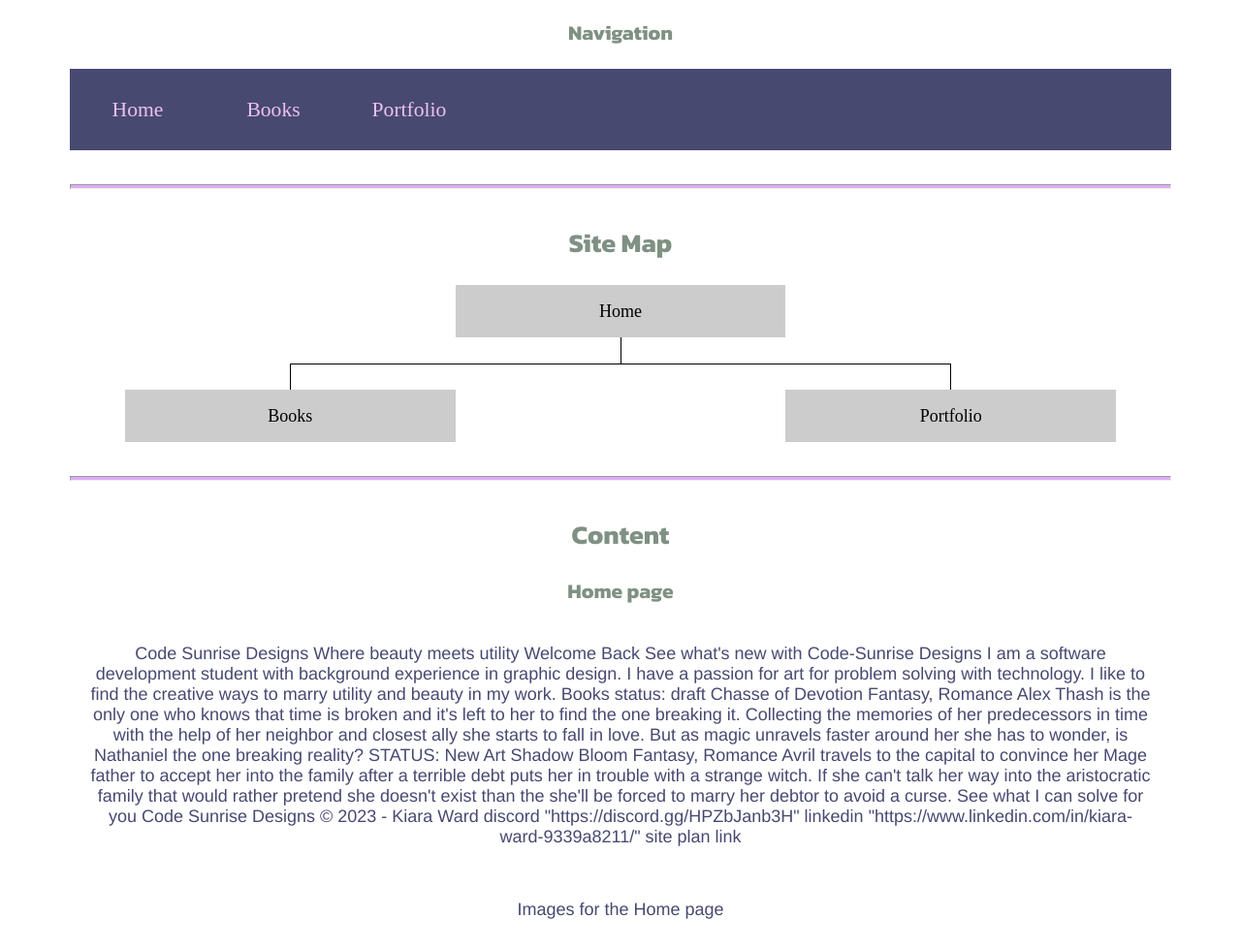
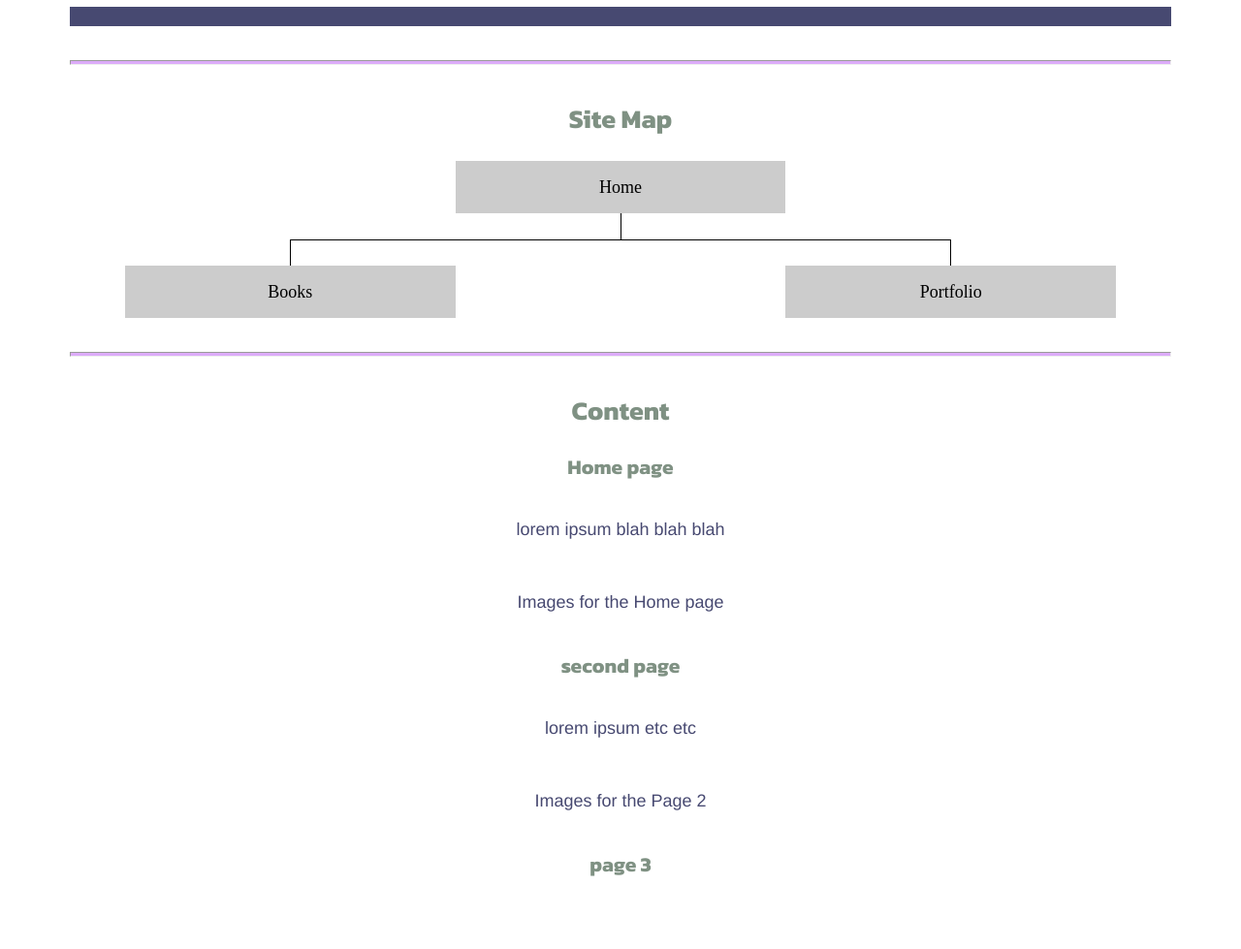
Before and after one commit to code-sunrise/freelance, a plain HTML site: page site-plan-template.html in a window 1280 px wide. Shown: the part 1765-2744 px from the top of the page at 97% size. Drawn offline with Linux system fonts and the light colour scheme; a web font is replaced by a local one.

Commit message:
i updated the wrong site plan by going into the template instead of the actual site plan whoops

```diff
--- a/site-plan-template.html
+++ b/site-plan-template.html
@@ -15,9 +15,9 @@
 
   <body>
     <header>
-      <h1>Code Sunrise Designs</h1>
-      <h2>Kiara Mitchell</h2>
-      <h2>WDD 130-A3</h2>
+      <h1>portfolio site plan</h1>
+      <h2>name</h2>
+      <h2></h2>
     </header>
     <main>
       <hr>
@@ -87,11 +87,11 @@
       <h3>
         Navigation
       </h3>
-      <!-- Think about how you want your navigation bar to look. In the site-plan.css file change the colors to your colors to get the look you desire. -->
-      <nav>
-        <a href="#">Home</a>
-        <a href="#">Books</a>
-        <a href="#">Portfolio</a>
+      <!--insert links and names here-->
+        <nav>
+        <a href="#"></a>
+        <a href="#"></a>
+        <a href="#"></a>
       </nav>
       <hr>
       <h2>
@@ -127,118 +127,46 @@
       </h2>
       <h3>Home page</h3>
       <p>
-        Code Sunrise Designs Where beauty meets utility
-        Welcome Back
-        See what's new with Code-Sunrise Designs
-
-        I am a software development student with background experience in graphic design. I have a passion for art for problem solving with technology. I like to find the creative ways to marry utility and beauty in my work.
-
-        Books
-
-        status: draft
-        Chasse of Devotion
-        Fantasy, Romance
-        Alex Thash is the only one who knows that time is broken and it's left to her to find the one breaking it. Collecting the memories of her predecessors in time with the help of her neighbor and closest ally she starts to fall in love. But as magic unravels faster around her she has to wonder, is Nathaniel the one breaking reality?
-
-        STATUS: New Art
-        Shadow Bloom
-        Fantasy, Romance
-        Avril travels to the capital to convince her Mage father to accept her into the family after a terrible debt puts her in trouble with a strange witch. If she can't talk her way into the aristocratic family that would rather pretend she doesn't exist than the she'll be forced to marry her debtor to avoid a curse.
-
-        See what I can solve for you
-
-        Code Sunrise Designs © 2023 - Kiara Ward
-        discord "https://discord.gg/HPZbJanb3H"
-        linkedin "https://www.linkedin.com/in/kiara-ward-9339a8211/"
-        site plan link
+        lorem ipsum blah blah blah
       </p>
       <p>Images for the Home page</p>
-        <img src="images/code-sunrise-logo.png" alt="logo">
-        <img src="images/ocean-sunrise.jpg" alt="ocean sunrise">
-        <img src="images/pink-smoke.jpg" alt="pink smoke">
+
       </ul>
-      <h3>Books</h3>
+      <h3>second page</h3>
       <p>
-        Code Sunrise Designs Where beauty meets utility
-        Books
-        Check in on your favorite series or upcoming project by code-sunrise
-        status: draft
-        Chasse of Devotion
-        Fantasy, Romance
-        Alex Thash is the only one who knows that time is broken and it's left to her to find the one breaking it. Collecting the memories of her predecessors in time with the help of her neighbor and closest ally she starts to fall in love. But as magic unravels faster around her she has to wonder, is Nathaniel the one breaking reality?
-        STATUS: New Art
-        Shadow Bloom
-        Fantasy, Romance
-        Avril travels to the capital to convince her Mage father to accept her into the family after a terrible debt puts her in trouble with a strange witch. If she can't talk her way into the aristocratic family that would rather pretend she doesn't exist than the she'll be forced to marry her debtor to avoid a curse.
-        STATUS: Developmental Edits
-        Casket of Roses
-        Fantasy, Romance
-        Cora and Vian are sworn enemies, born on either side of the borders between the holy lands and the lichdom divided by mountains. They grudgingly work together to aide their own goals, trying to toe the line between duty to their nation, killing each other, and falling in love.
-        STATUS: Draft 2
-        DEAD Ted
-        Speculative Fiction, Satire
-        Ted just wants the bank to approve the loan for his bakery so he can quit his sales job when the software that runs the city glitches and thinks he's dead. Stuck waiting for paperwork to go to the right desk to resubnit him as a living person Ted has to figure out how to survive in a high tech world with no access to any of his resources.
-        Join the Discord!
-        discord link: https://discord.gg/HPZbJanb3H
-        Follow the link to join!
-        Write with me, participate in events like National Novel Writing Month, challenges like Milwordy, or come join a monthly workshop.
-        Writing workshops every third week of the month, ask me questions about planning and drafting novels.
-
-        Code Sunrise Designs © 2023 - Kiara Ward
-        discord "https://discord.gg/HPZbJanb3H"
-        linkedin "https://www.linkedin.com/in/kiara-ward-9339a8211/"
-        site plan link
+        lorem ipsum etc etc
       </p>
       <p>Images for the Page 2</p>
-        <img src="images/code-sunrise.png" alt="logo">
-        <img src="images/pencil-vertical.jpg" alt="vertical pencils ">
-        <img src="images/sunset.jpg" alt="sunset">
-        <img src="images/Shadowbloom_flat.png" alt="Shadow Bloom Cover">
+
       </ul>
-      <h3>Portfolio</h3>
+      <h3>page 3</h3>
       <p>
-        About Me
-        I started out as just a writer. I expanded into art, digital art, graphic design, and then realized my love of technology and decided to jump with both feet first into school for Softwre development. Thank you for viewing my portfolio.
-        Skills:
-        Creative problem solving
-        Graphic Design
-        Microsoft Office
-        Python
-        html/css
-        find me on linkedin
-        https://www.linkedin.com/in/kiara-mitchell-9339a8211/
-        Code Sunrise Designs © 2023 - Kiara Ward
-        Site Plan link
+
       </p>
       <p>Images for the Page 3</p>
-        <img src="images/code-sunrise.png" alt="logo">
-        <img src="images/prism.jpg" alt="Prism">
-        <img src="images/code-wall.jpg" alt="Code Wall">
       </ul>
       <hr>
       <h2>
         Wireframes
       </h2>
-      <p>
-        Create three wireframes for your site. One for each page and list them here</p>
-
+      <p>wire frames for each page </p>
       <h3>Home</h3>
       <p>
         [Any additional details about home that the wireframe does not make clear]
       </p>
-      <img src="images/home-wire.png" alt="home page wireframe">
 
-      <h3>Books</h3>
+
+      <h3>page 2</h3>
       <p>
         [Any additional details about page 2 that the wireframe does not make clear]
       </p>
-      <img src="images/books-wireframe.png" alt="page 2 wireframe">
 
-      <h3>Portfolio</h3>
+
+      <h3>page 3</h3>
       <p>
         [Any additional details about page 3 that the wireframe does not make clear]
       </p>
-      <img src="images/portfolio-wire.png" alt="page 3 wireframe">
+
     </main>
   </body>
 
```
